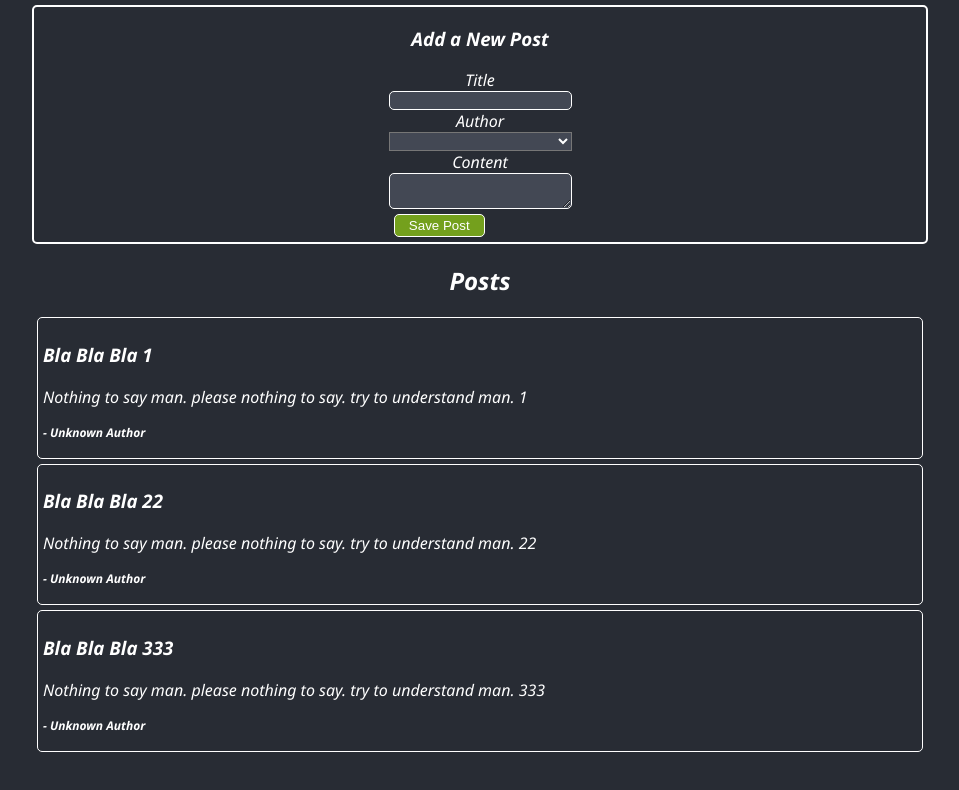
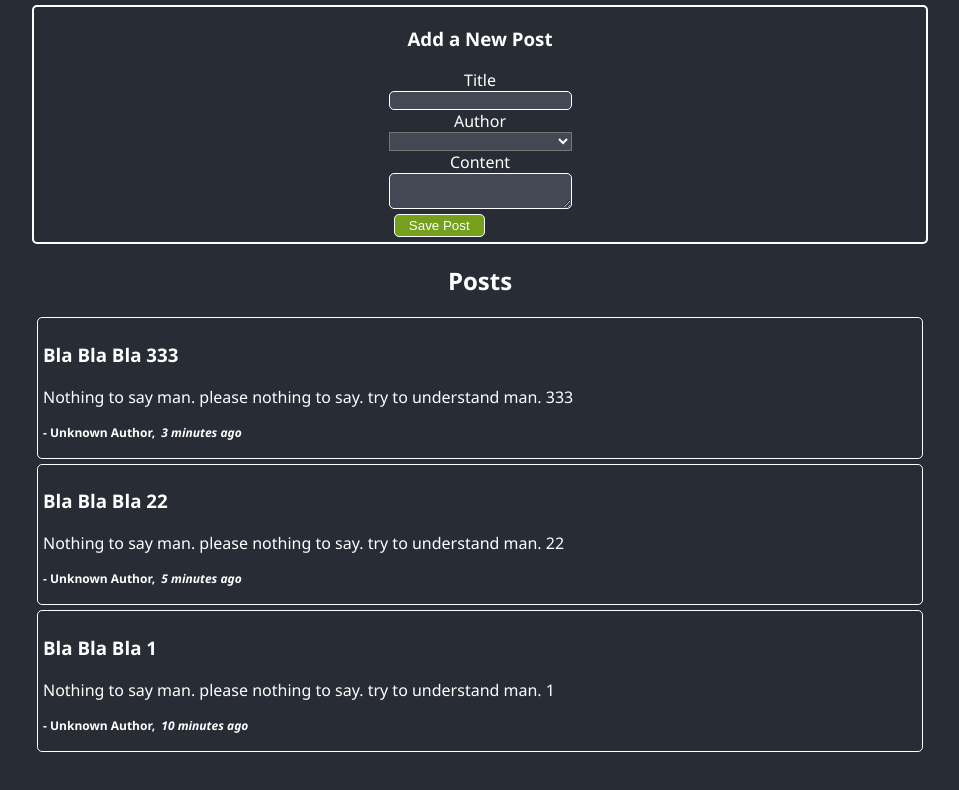
Before and after one commit to Sayeed-Islam-Tazim/blog-post-react-redux, a React (Create React App) app: page / in a window 1280 px wide. Shown: the top 790 px of the page, without its empty margins (160-1119 px from the left). Built offline with nearby package versions, Linux system fonts and the light colour scheme.

Commit message:
timestamp added

```diff
--- a/package.json
+++ b/package.json
@@ -7,6 +7,8 @@
     "@testing-library/jest-dom": "^5.17.0",
     "@testing-library/react": "^13.4.0",
     "@testing-library/user-event": "^13.5.0",
+    "babel-loader": "^9.2.1",
+    "date-fns": "^4.1.0",
     "react": "^18.3.1",
     "react-dom": "^18.3.1",
     "react-redux": "^9.1.2",
--- a/src/App.css
+++ b/src/App.css
@@ -7,7 +7,7 @@ body {
   margin: auto;
   background-color: #282c34;
   color: white;
-  font-style: italic;
+  /* font-style: italic; */
   font-family: "Segoe UI", Tahoma, Geneva, Verdana, sans-serif;
 }
 
--- a/src/features/posts/postList.js
+++ b/src/features/posts/postList.js
@@ -2,17 +2,23 @@ import { useSelector } from "react-redux";
 import { selectAllPosts } from "./postSlice";
 import React from "react";
 import PostAuthor from "./postAuthor";
+import TimeAgo from "./timeAgo";
 
 const PostList = () => {
   const posts = useSelector(selectAllPosts);
 
-  const renderedPosts = posts.map((post) => {
+  const orderedPosts = posts
+    .slice()
+    .sort((a, b) => b.date.localeCompare(a.date));
+
+  const renderedPosts = orderedPosts.map((post) => {
     return (
       <article key={post.id}>
         <h3>{post.title}</h3>
         <p>{post.content.substring(0, 100)}</p>
         <p className="author-design">
-          - <PostAuthor userId={post.userId} />
+          - <PostAuthor userId={post.userId} />,
+          <TimeAgo timeStamp={post.date} />
         </p>
       </article>
     );
--- a/src/features/posts/postSlice.js
+++ b/src/features/posts/postSlice.js
@@ -1,4 +1,5 @@
 import { createSlice, nanoid } from "@reduxjs/toolkit";
+import { sub } from "date-fns";
 
 const initialState = [
   {
@@ -6,18 +7,21 @@ const initialState = [
     title: "Bla Bla Bla 1",
     content:
       "Nothing to say man. please nothing to say. try to understand man. 1",
+    date: sub(new Date(), { minutes: 10 }).toISOString(),
   },
   {
     id: 22,
     title: "Bla Bla Bla 22",
     content:
       "Nothing to say man. please nothing to say. try to understand man. 22",
+    date: sub(new Date(), { minutes: 5 }).toISOString(),
   },
   {
     id: 333,
     title: "Bla Bla Bla 333",
     content:
       "Nothing to say man. please nothing to say. try to understand man. 333",
+    date: sub(new Date(), { minutes: 3 }).toISOString(),
   },
 ];
 
@@ -31,7 +35,13 @@ export const postSlice = createSlice({
       },
       prepare(title, content, userId) {
         return {
-          payload: { id: nanoid(), title, content, userId },
+          payload: {
+            id: nanoid(),
+            title,
+            content,
+            date: new Date().toISOString(),
+            userId,
+          },
         };
       },
     },
--- /dev/null
+++ b/src/features/posts/timeAgo.js
@@ -0,0 +1,19 @@
+import { formatDistanceToNow, parseISO } from "date-fns";
+
+import React from "react";
+
+const TimeAgo = ({ timeStamp }) => {
+  let timeAgo = "";
+  if (timeStamp) {
+    let date = parseISO(timeStamp);
+    let timePeriod = formatDistanceToNow(date);
+    timeAgo = `${timePeriod} ago`;
+  }
+  return (
+    <span title={timeStamp}>
+      &nbsp; <i>{timeAgo}</i>
+    </span>
+  );
+};
+
+export default TimeAgo;
```
Also changed, not shown: 1 other file (tests, documents, lock files or other folders).
